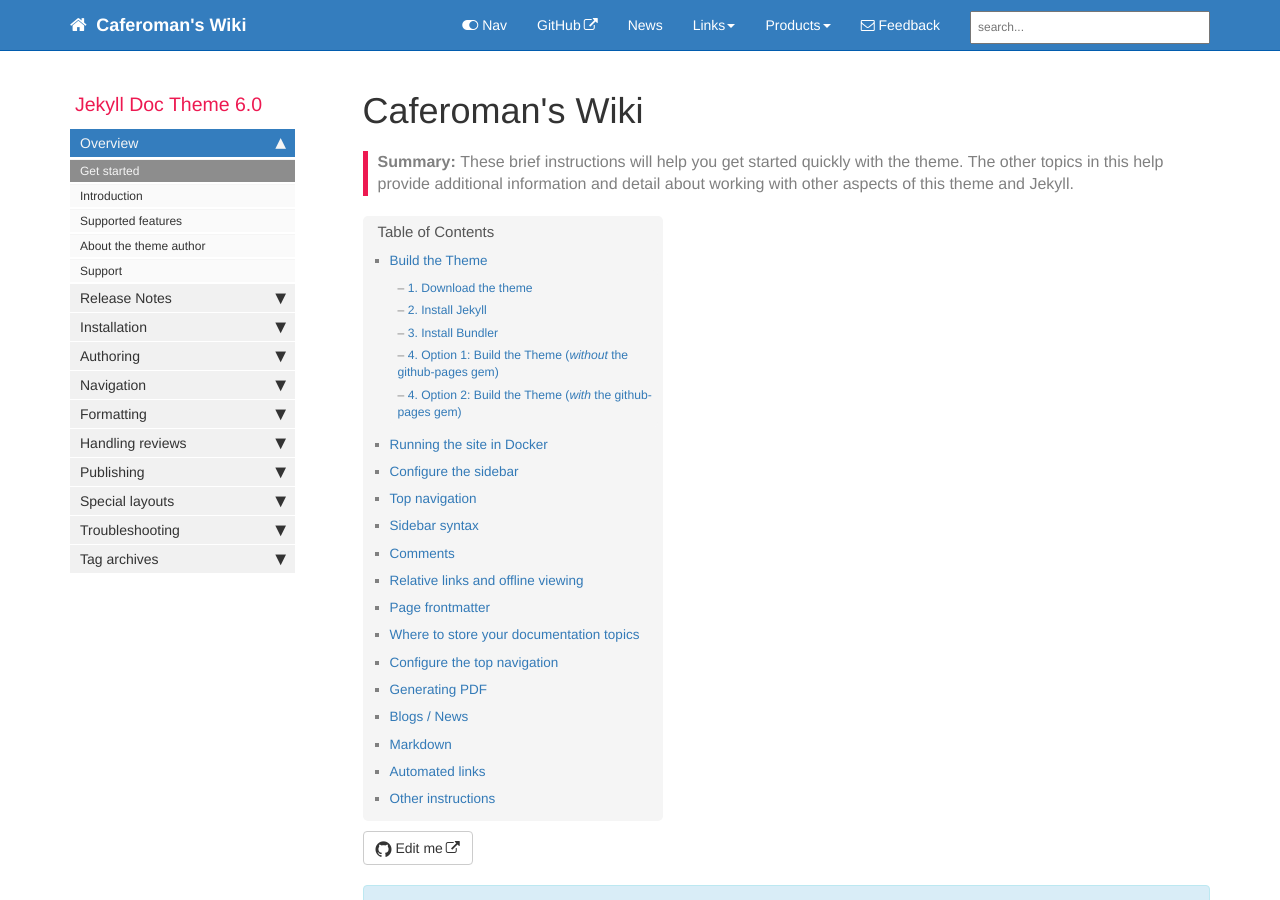
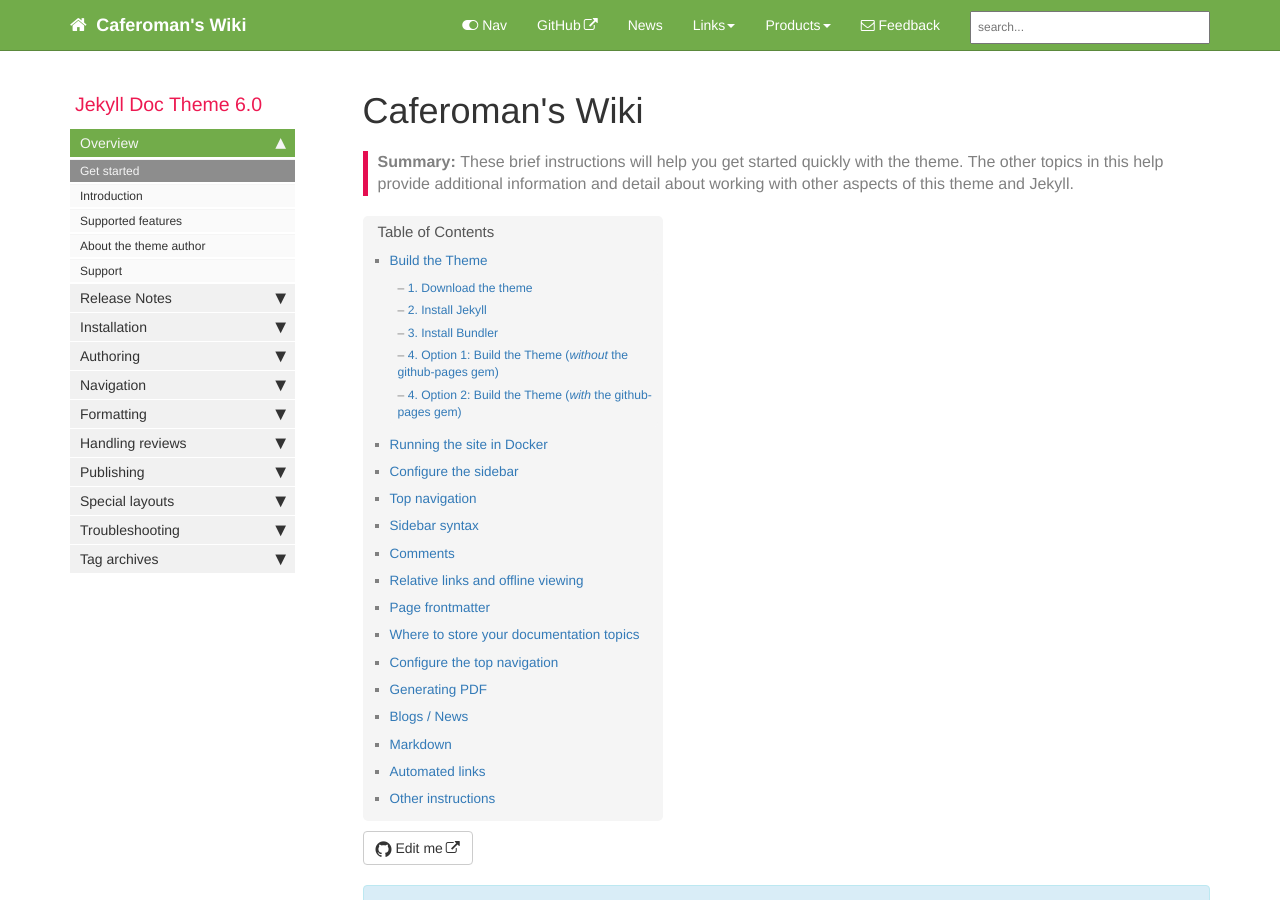
Before and after one commit to caferoman/caferoman.github.io, a Jekyll site: the page built from index.md, in a window 1280 px wide and 900 px high. Built offline with Jekyll 4.4.1, drawn with Linux system fonts in a browser that asks for light colours; comment, search, counter and statistics services are not loaded.

Commit message:
Update head.html

```diff
--- a/_includes/head.html
+++ b/_includes/head.html
@@ -14,7 +14,7 @@
 <link rel="stylesheet" href="css/customstyles.css">
 <link rel="stylesheet" href="css/boxshadowproperties.css">
 <!-- most color styles are extracted out to here -->
-<link rel="stylesheet" href="css/theme-blue.css">
+<link rel="stylesheet" href="css/theme-doubled.css">
 
 <script src="https://cdnjs.cloudflare.com/ajax/libs/jquery/3.3.1/jquery.min.js"></script>
 
```
